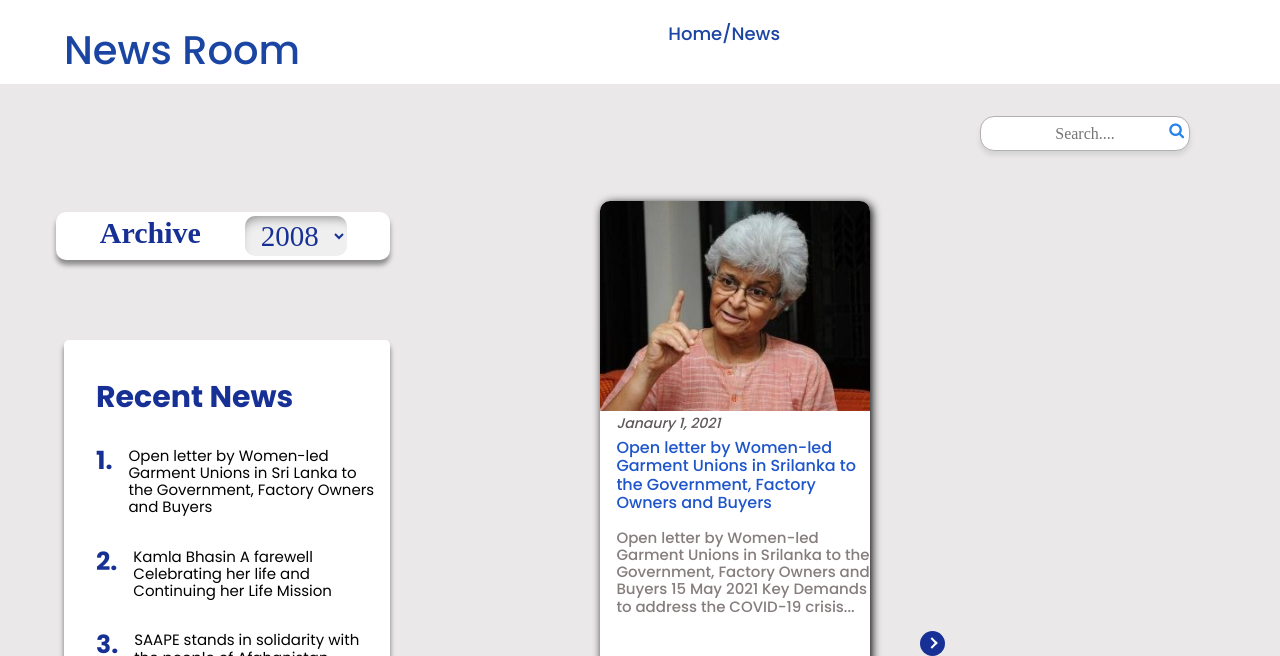
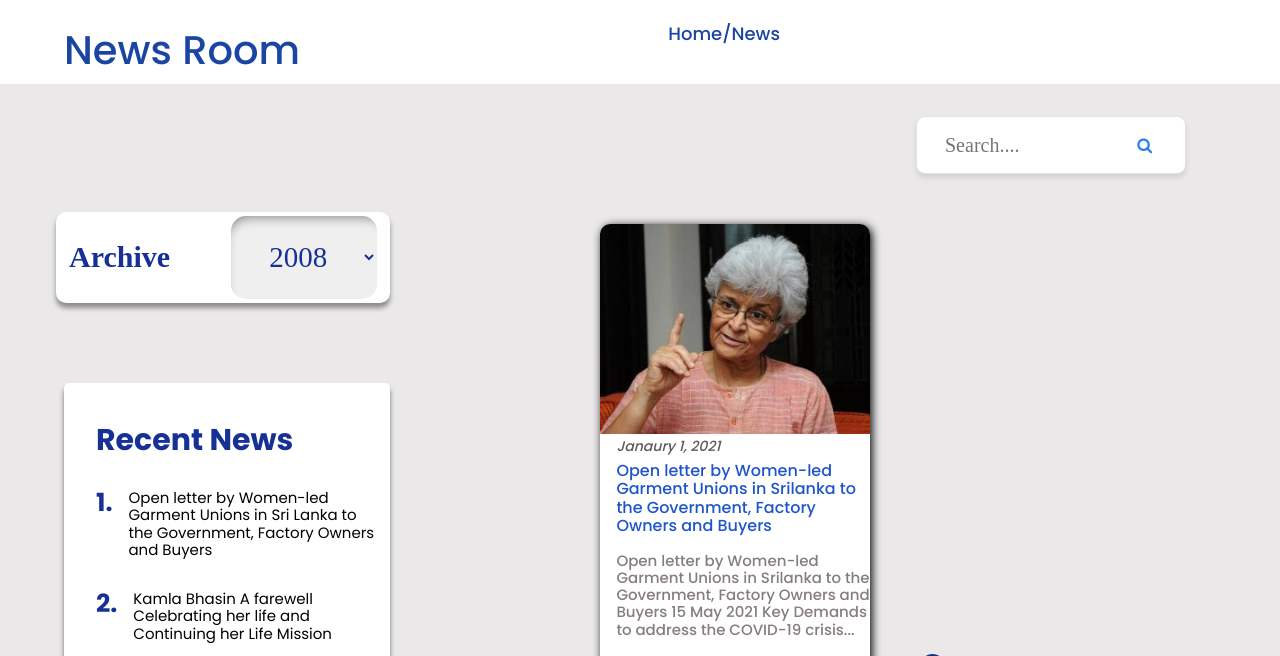
Before and after one commit to shristiii/Internship, a plain HTML site: page Intern Task 9/home.html in a window 1280 px wide. Shown: the part 144-800 px from the top of the page. Drawn offline with nearby package versions, Linux system fonts and the light colour scheme.

Commit message:
Approved Task

```diff
--- a/Intern Task 9/home.css
+++ b/Intern Task 9/home.css
@@ -173,34 +173,35 @@
     width: 300px;
     position: relative;
     float: right;
-
+    margin-right: 4rem;
 
 }
 .search input {
-   text-align: center;
+   text-align: left;
     margin: 0px;
-    padding: 0px;
-    width: 70%;
+    padding: 28px 28px 28px 28px;
+    font-size: 20px;
+    width: 90%;
     outline: none;
     height: 35px;
-    border-radius: 14px 14px 14px 14px;
-    border: .2px solid rgb(180, 176, 176);
+    border-radius: 9px 9px 9px 9px;
+    border: .2px solid rgb(230, 224, 224);
     box-shadow: 0px 4px 5px 0px lightgray;
 
 }
 .search button {
     position: absolute;
     top: 0;
-    border-radius: 5px;
+    border-radius: 20px;
     right: 0px;
     z-index: 2;
     border: none;
-    top:5px;
+    top:20px;
     height: 20px;
     cursor: pointer;
     color: rgb(39, 131, 235);
     background-color: white;
-    margin-right: 6rem;
+    margin-right: 4rem;
 
 }
 .left{
@@ -219,13 +220,17 @@
     background-color: white;
 }
 .archive h3{
+  margin-top: 1.5rem;
+  margin-bottom: 1.5rem;
+  margin-right: 3rem;
+  text-align: justify;
     color:#173095;
     font-size: 30px;
-    font-weight: 700;
+    font-weight: 600;
 }
 #archive{
-    padding: 3px 12px 3px 12px;
-    border-radius: 10px 10px 10px 10px;
+    padding: 0px 34px 0px 34px;
+    border-radius: 15px 15px 15px 15px;
     box-shadow: inset 4px 11px 12px -10px grey;
     border:0;
     color:#173095;
```
